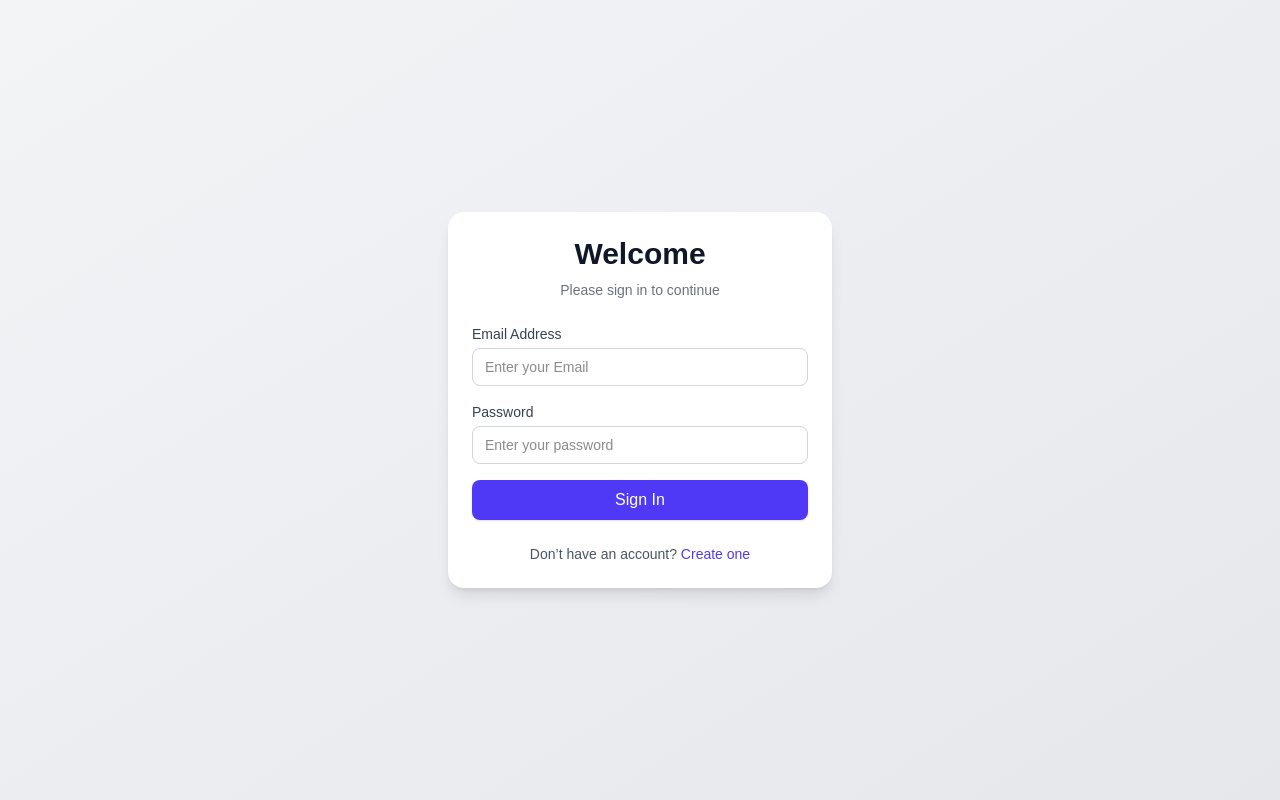
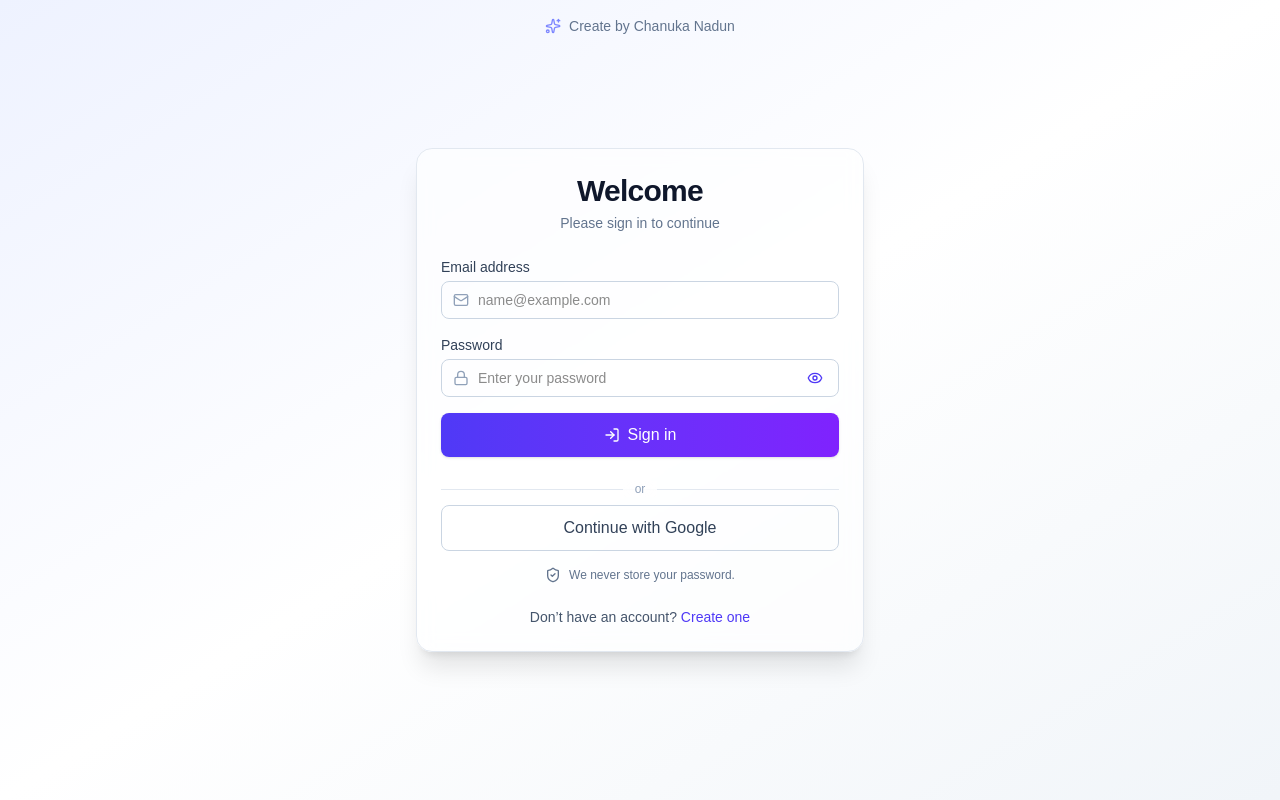
Before and after one commit to ChanukaNadun/zephyra-tech, a Next.js app: page / in a window 1280 px wide. Built offline with nearby package versions, Linux system fonts and the light colour scheme.

Commit message:
improve ui ux in page

```diff
--- /dev/null
+++ b/app/profile/page.tsx
@@ -0,0 +1,7 @@
+export default function Profile() {
+  return (
+    <div className="min-h-screen flex items-center justify-center bg-gray-50 py-12 px-4 sm:px-6 lg:px-8">
+      <h1 className="text-4xl font-bold text-gray-900">Welcome Zephyra Tech</h1>{" "}
+    </div>
+  );
+}
--- a/app/sign-in/page.tsx
+++ b/app/sign-in/page.tsx
@@ -3,8 +3,19 @@ import { useEffect, useState } from "react";
 import Link from "next/link";
 import toast from "react-hot-toast";
 import InputField from "@/components/InputField";
+import { useRouter } from "next/navigation";
+  import {
+    Mail,
+    Lock,
+    Eye,
+    EyeOff,
+    LogIn,
+    ShieldCheck,
+    Sparkles,
+  } from "lucide-react";
 
 export default function SignInPage() {
+  const router = useRouter();
   const [isMobile, setIsMobile] = useState(false);
   const [email, setEmail] = useState("");
   const [password, setPassword] = useState("");
@@ -14,7 +25,7 @@ export default function SignInPage() {
 
     useEffect(() => {
       if (typeof window !== "undefined") {
-        setIsMobile(window.innerWidth < 576);
+        setIsMobile(window.innerWidth < 400);
       }
     }, []);
 
@@ -55,6 +66,7 @@ export default function SignInPage() {
 
       setResponse(data.token);
       toast.success("Signed in successfully !");
+      router.push("/profile");
     } catch (error) {
       toast.error(
         error instanceof Error ? error.message : "An unexpected error occurred!"
@@ -66,35 +78,48 @@ export default function SignInPage() {
 
 
   return (
-    <div
-      className={`flex items-center justify-center min-h-screen bg-gradient-to-br from-gray-100 to-gray-200 p-4`}
-    >
-      <div
-        className={`${
-          isMobile ? "" : "w-full max-w-sm rounded-2xl bg-white shadow-lg p-6"
-        }`}
-      >
-        <h2 className="text-3xl font-bold text-center text-gray-900 mb-2">
+    <div className="relative min-h-screen bg-gradient-to-br from-indigo-50 via-white to-slate-100 flex items-center justify-center p-4">
+
+      <main className="w-full max-w-md">
+        {/* Top accent */}
+        {!isMobile && (
+          <div className="absolute top-4 left-1/2 -translate-x-1/2 flex items-center gap-2 text-sm text-slate-500">
+            <Sparkles className="h-4 w-4 text-indigo-400" />
+            <span>
+              Create{" "}
+              by Chanuka Nadun
+            </span>
+          </div>
+        )}
+
+        {/* Card */}
+        <div className="rounded-2xl border border-slate-200 bg-white/80 shadow-xl backdrop-blur supports-[backdrop-filter]:bg-white/60 p-6">
+          <h1 className="text-3xl font-bold text-slate-900 tracking-tight text-center">
             Welcome
-        </h2>
-        <p className="text-sm text-gray-500 text-center mb-6">
+          </h1>
+          <p className="mt-1 text-sm text-slate-500 text-center">
             Please sign in to continue
           </p>
 
-        <form onSubmit={handleSubmit} className="space-y-4">
-          {/* Email */}
+          <form
+            onSubmit={handleSubmit}
+            noValidate
+            aria-busy={loading}
+            className="mt-6 space-y-4"
+          >
             <InputField
-            label="Email Address"
+              label="Email address"
               id="email"
               type="email"
               value={email}
               onChange={(e) => setEmail(e.target.value)}
-            placeholder="Enter your Email"
+              placeholder="name@example.com"
+              autoComplete="email"
               required
-            error={errors.email ?? null}
+              error={errors.email}
+              leftIcon={<Mail className="h-4 w-4 text-slate-400" />}
             />
 
-          {/* Password */}
             <InputField
               label="Password"
               id="password"
@@ -102,30 +127,59 @@ export default function SignInPage() {
               value={password}
               onChange={(e) => setPassword(e.target.value)}
               placeholder="Enter your password"
+              autoComplete="current-password"
               required
-            error={errors.password ?? null}
+              error={errors.password}
+              leftIcon={<Lock className="h-4 w-4 text-slate-400" />}
+              isSecret
+              revealIcons={{ show: <Eye className="h-4 w-4" />, hide: <EyeOff className="h-4 w-4" /> }}
             />
 
-          {/* Submit button */}
             <button
               type="submit"
-            className="w-full bg-indigo-600 text-white font-medium py-2 rounded-lg hover:bg-indigo-700 active:bg-indigo-800 transition-colors shadow-sm"
+              disabled={loading}
+              className="w-full inline-flex items-center justify-center gap-2 rounded-lg bg-gradient-to-r from-indigo-600 to-violet-600 text-white font-medium py-2.5 shadow-sm hover:from-indigo-700 hover:to-violet-700 active:from-indigo-800 active:to-violet-800 transition-colors disabled:opacity-60 disabled:cursor-not-allowed"
             >
-            {loading ? "Signing in..." : "Sign In"}
+              <LogIn className="h-4 w-4" />
+              {loading ? "Signing in…" : "Sign in"}
+            </button>
+
+            <div className="relative my-2">
+              <div className="absolute inset-0 flex items-center">
+                <div className="w-full border-t border-slate-200" />
+              </div>
+              <div className="relative flex justify-center">
+                <span className="bg-white/80 px-3 text-xs text-slate-400 backdrop-blur">
+                  or
+                </span>
+              </div>
+            </div>
+
+            <button
+              type="button"
+              onClick={() => toast("GitHub sign-in coming soon")}
+              className="w-full inline-flex items-center justify-center gap-2 rounded-lg border border-slate-300 text-slate-700 font-medium py-2.5 hover:bg-slate-50 active:bg-slate-100 transition-colors"
+            >
+              {/* <GoogleIcon className="h-4 w-4" /> */}
+              Continue with Google
             </button>
           </form>
 
-        {/* Sign up */}
-        <p className="mt-6 text-center text-sm text-gray-600">
+
+          <div className="mt-4 flex items-center justify-center gap-2 text-xs text-slate-500">
+            <ShieldCheck className="h-4 w-4" />
+            <span>We never store your password.</span>
+          </div>
+
+          {/* Signup Navigation */}
+          <p className="mt-6 text-center text-sm text-slate-600">
             Don’t have an account?{" "}
-          <Link
-            href="/sign-up"
-            className="text-indigo-600 font-medium hover:underline"
-          >
+            <Link href="/sign-up" className="text-indigo-600 font-medium hover:underline">
               Create one
             </Link>
           </p>
         </div>
+      </main>
     </div>
   );
 }
--- a/components/InputField/index.tsx
+++ b/components/InputField/index.tsx
@@ -1,4 +1,6 @@
+import React, { useState } from "react";
 
+type RevealIcons = { show: React.ReactNode; hide: React.ReactNode };
 
 interface InputFieldProps {
   label: string;
@@ -7,9 +9,19 @@ interface InputFieldProps {
   value: string;
   onChange: (e: React.ChangeEvent<HTMLInputElement>) => void;
   placeholder?: string;
+  autoComplete?: string;
+  autoFocus?: boolean;
   required?: boolean;
-  error: string | null;
+  error?: string | null;
+  leftIcon?: React.ReactNode;
 
+  /** Password-like behavior (mask + toggle). */
+  isSecret?: boolean;
+  /** Custom icons for reveal/hide when isSecret is true. */
+  revealIcons?: RevealIcons;
+
+  onBlur?: React.FocusEventHandler<HTMLInputElement>;
+  className?: string;
 }
 
 const InputField: React.FC<InputFieldProps> = ({
@@ -19,30 +31,80 @@ const InputField: React.FC<InputFieldProps> = ({
   value,
   onChange,
   placeholder,
+  autoComplete,
+  autoFocus = false,
   required = false,
-  error
+  error,
+  leftIcon,
+  isSecret = false,
+  revealIcons,
+  onBlur,
+  className = "",
 }) => {
+  const [hidden, setHidden] = useState<boolean>(isSecret);
+
+  const effectiveType = isSecret ? (hidden ? "password" : type) : type;
+
+  const base =
+    "block w-full rounded-lg border px-3 py-2 text-sm outline-none transition focus:ring-2";
+  const ok = "border-slate-300 focus:border-indigo-500 focus:ring-indigo-500";
+  const bad =
+    "border-rose-400 focus:border-rose-500 focus:ring-rose-500 bg-rose-50/40";
+
   return (
-    <div className="w-full">
+    <div className={`w-full ${className}`}>
       <label
         htmlFor={id}
-        className="block text-sm font-medium text-gray-700 mb-1"
+        className="block text-sm font-medium text-slate-700 mb-1"
       >
         {label}
       </label>
+
+      <div className="relative">
+        {/* Feild icon */}
+        {leftIcon ? (
+          <div className="pointer-events-none absolute inset-y-0 left-3 flex items-center">
+            {leftIcon}
+          </div>
+        ) : null}
+
         <input
-        type={type}
+          type={effectiveType}
           id={id}
           value={value}
           onChange={onChange}
+          onBlur={onBlur}
           required={required}
-        className="block w-full rounded-lg border border-gray-300 px-3 py-2 text-sm
-                   focus:border-indigo-500 focus:ring-2 focus:ring-indigo-500 outline-none"
+          autoComplete={autoComplete}
+          autoFocus={autoFocus}
           placeholder={placeholder}
+          aria-invalid={Boolean(error)}
+          aria-describedby={error ? `${id}-error` : undefined}
+          className={[
+            base,
+            error ? bad : ok,
+            leftIcon ? "pl-9" : "",
+            isSecret ? "pr-20" : "",
+          ].join(" ")}
         />
-      {error && (
-        <p className="text-red-500 text-xs mt-1">{error}</p>
-      )}
+
+        {isSecret ? (
+          <button
+            type="button"
+            onClick={() => setHidden((s) => !s)}
+            className="absolute inset-y-0 right-2 inline-flex items-center gap-1 rounded-md px-2 text-xs font-medium text-indigo-600 hover:bg-indigo-50 focus-visible:outline-none focus-visible:ring-2 focus-visible:ring-indigo-500"
+            aria-label={hidden ? "Show value" : "Hide value"}
+          >
+            {hidden ? revealIcons?.show ?? "Show" : revealIcons?.hide ?? "Hide"}
+          </button>
+        ) : null}
+      </div>
+
+      {error ? (
+        <p id={`${id}-error`} className="mt-1 text-xs text-rose-600">
+          {error}
+        </p>
+      ) : null}
     </div>
   );
 };
--- a/package.json
+++ b/package.json
@@ -10,6 +10,7 @@
   },
   "dependencies": {
     "lucide-react": "^0.541.0",
+    "motion": "^12.23.12",
     "next": "15.5.0",
     "react": "19.1.0",
     "react-dom": "19.1.0",
```
Also changed, not shown: 1 other file (tests, documents, lock files or other folders). Lines whose indentation alone changed are shown as unchanged.
